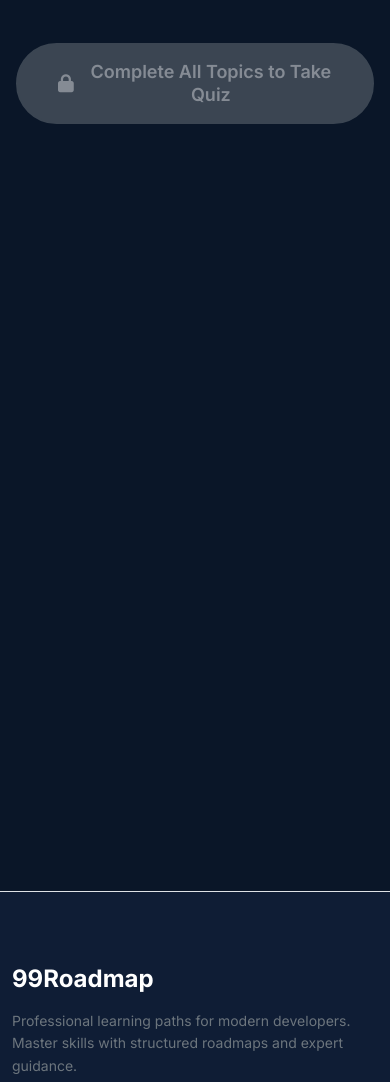
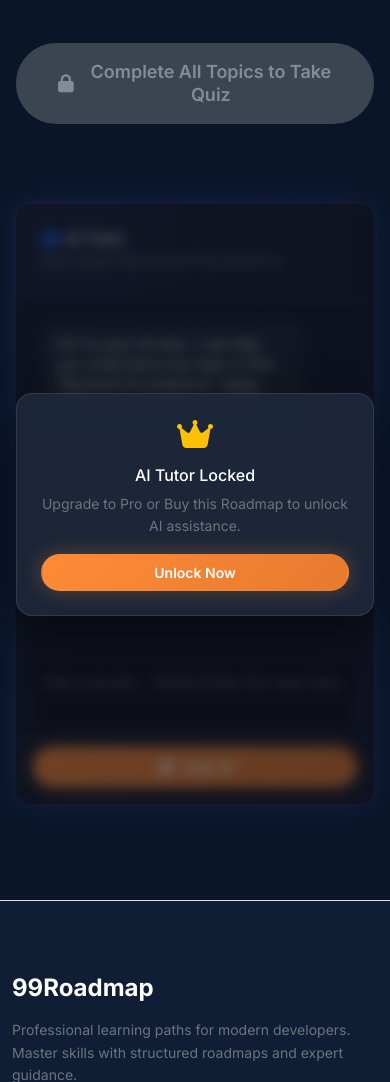
Before and after one commit to Divakarflutter9/99roadmap, a Django app: page /roadmap/python-backend-mastery/stage/1/ in a window 390 px wide. Shown: the part 1681-2763 px from the top of the page. Run offline with Django 5.2, Linux system fonts and the light colour scheme; the visitor is signed in with stand-in values (Sample User, id 1); data comes from the database, SQL or seed files in the repository.

Commit message:
Fix mobile chatbot visibility issues

```diff
--- a/static/css/main.css
+++ b/static/css/main.css
@@ -886,68 +886,3 @@ main {
 .delay-100 {
   animation-delay: 0.1s;
 }
-
-/* === AI CHATBOT TOGGLE (MOBILE) === */
-.ai-toggle-btn {
-  position: fixed;
-  bottom: 2rem;
-  right: 2rem;
-  width: 60px;
-  height: 60px;
-  border-radius: 50%;
-  background: linear-gradient(135deg, var(--primary), var(--primary-dark));
-  color: white;
-  border: none;
-  box-shadow: 0 4px 20px rgba(255, 139, 56, 0.4);
-  z-index: 1001;
-  display: flex;
-  align-items: center;
-  justify-content: center;
-  font-size: 1.5rem;
-  cursor: pointer;
-  transition: all 0.3s cubic-bezier(0.175, 0.885, 0.32, 1.275);
-}
-
-.ai-toggle-btn:hover {
-  transform: scale(1.1) rotate(15deg);
-  box-shadow: 0 10px 30px rgba(255, 139, 56, 0.6);
-}
-
-.ai-toggle-btn.active {
-  transform: rotate(45deg);
-  background: var(--bg-surface);
-  border: 2px solid var(--primary);
-  color: var(--primary);
-}
-
-/* Hide toggle on desktop, show on mobile */
-@media (min-width: 993px) {
-  .ai-toggle-btn {
-    display: none;
-  }
-}
-
-@media (max-width: 992px) {
-  .ai-sidebar-container {
-    position: fixed;
-    bottom: 0;
-    left: 0;
-    right: 0;
-    z-index: 1000;
-    visibility: hidden;
-    transform: translateY(100%);
-    transition: all 0.3s ease-in-out;
-  }
-
-  .ai-sidebar-container.show {
-    visibility: visible;
-    transform: translateY(0);
-  }
-
-  .ai-sidebar {
-    height: 70vh !important;
-    /* Overriding inline height */
-    border-radius: 20px 20px 0 0;
-    box-shadow: 0 -10px 40px rgba(0, 0, 0, 0.5);
-  }
-}
--- a/templates/roadmaps/stage.html
+++ b/templates/roadmaps/stage.html
@@ -228,11 +228,16 @@
             top: auto;
             z-index: 1;
             /* Normal z-index */
-            transform: none;
-            /* No hiding */
+            transform: none !important;
+            /* Force visible */
+            visibility: visible !important;
+            /* Override main.css hidden */
             transition: none;
             margin-top: 3rem;
             /* Spacing from content */
+            animation: none !important;
+            /* Disable slide-in animation on mobile */
+            opacity: 1 !important;
         }
 
         .ai-sidebar-container.show {
```
